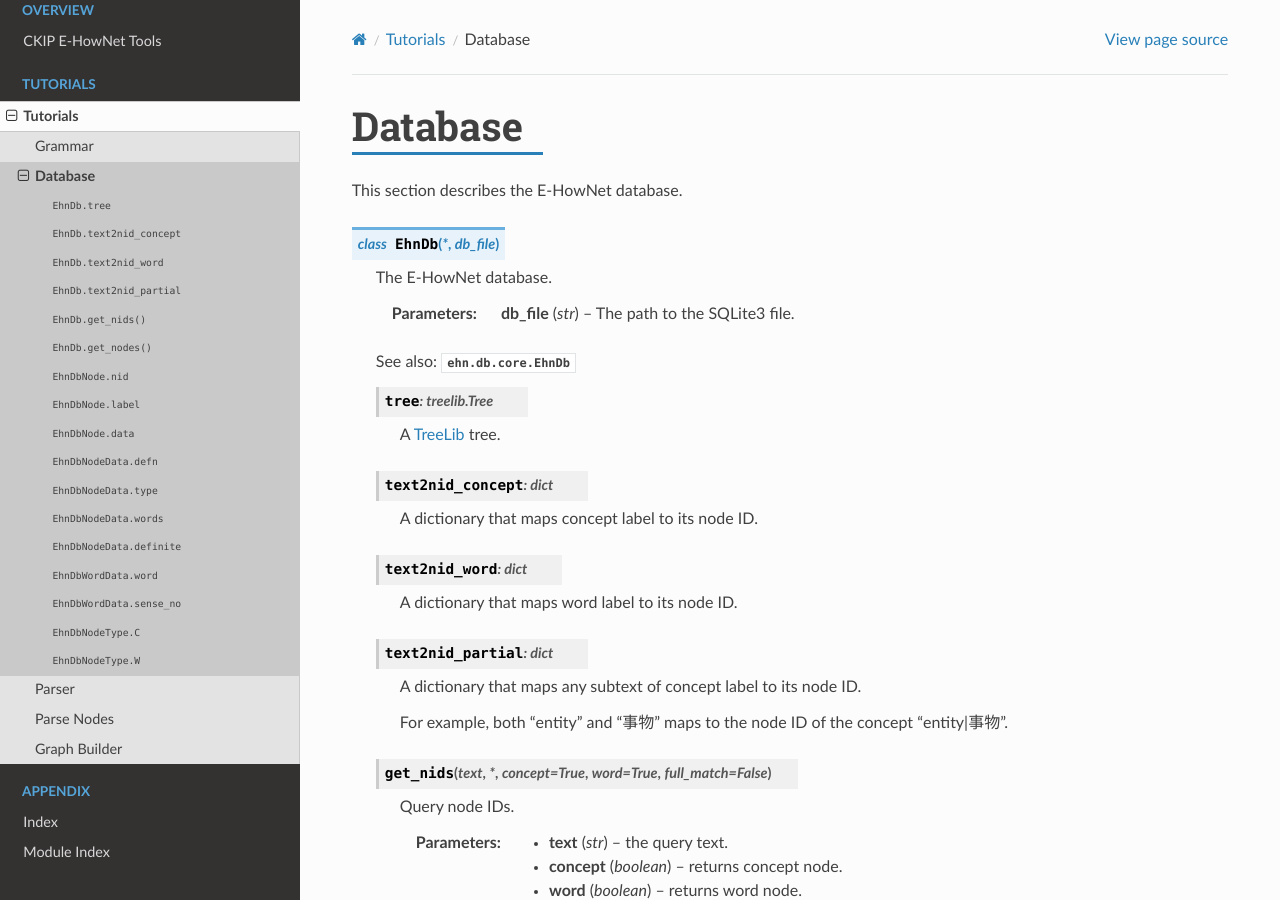
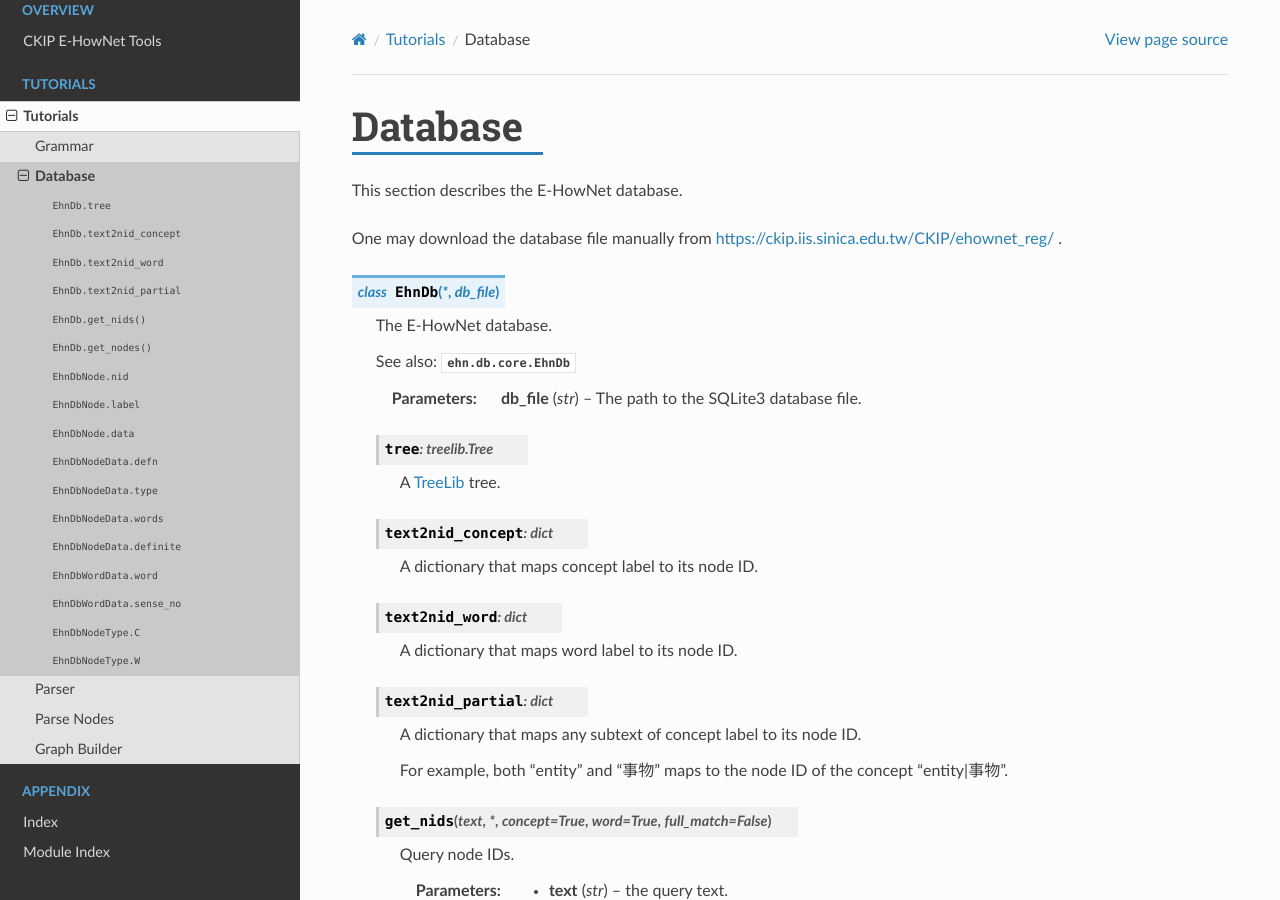
Before and after one commit to ckiplab/ehownet, a Sphinx documentation site: the page built from docs/main/tutorial/db.rst, in a window 1280 px wide and 900 px high. Built offline with Sphinx 7.4.7 and the Read the Docs theme 2.0.0, drawn with Linux system fonts in a browser that asks for light colours; pages that are not in the unit, such as notebooks, are missing from menus.

Commit message:
Add DB file download link.

```diff
--- a/README.rst
+++ b/README.rst
@@ -89,6 +89,8 @@
 
    pip install -U ehownet
 
+One may download the database file manually from https://ckip.iis.sinica.edu.tw/CKIP/ehownet_reg/ .
+
 License
 -------
 
--- a/docs/main/tutorial/db.rst
+++ b/docs/main/tutorial/db.rst
@@ -5,14 +5,16 @@
 
 This section describes the E-HowNet database.
 
+One may download the database file manually from https://ckip.iis.sinica.edu.tw/CKIP/ehownet_reg/ .
+
 .. class:: EhnDb(*, db_file)
    :noindex:
 
    The E-HowNet database.
 
-   :param str db_file: The path to the SQLite3 file.
+   See also: :class:`ehn.db.core.EhnDb`
 
-   See also: :class:`ehn.db.core.EhnDb`
+   :param str db_file: The path to the SQLite3 database file.
 
    .. attribute:: tree
       :type: treelib.Tree
```
Also changed, not shown: 1 other file.
